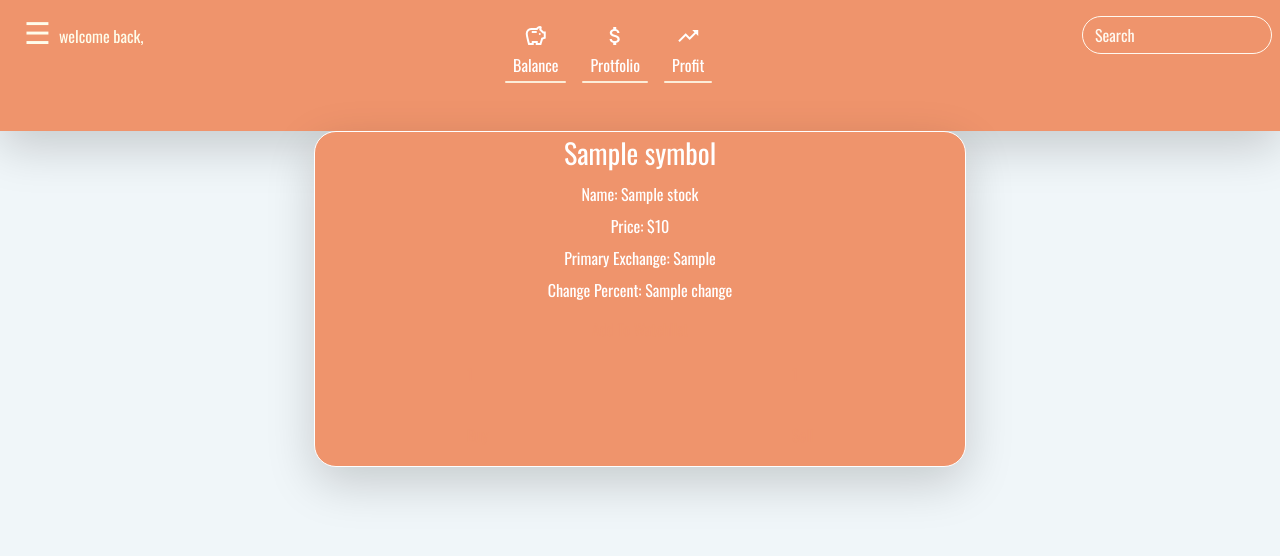
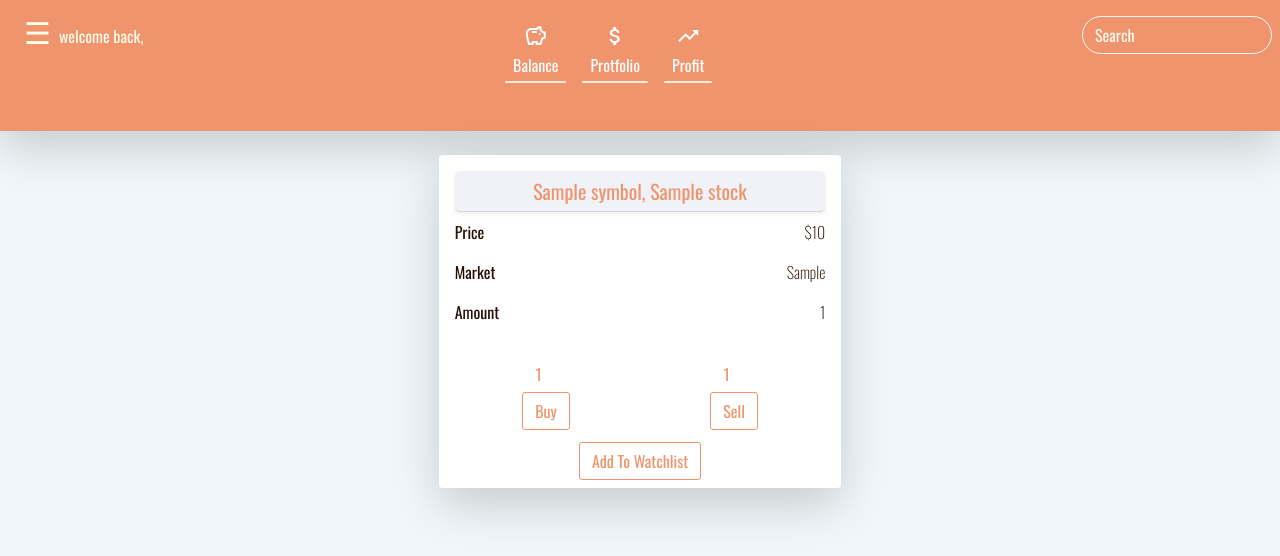
Before and after one commit to itaycohen97/Stock-Exchange, a Flask app: template templates/home.html in a window 1280 px wide. Shown: the top 556 px of the page. Run offline with Flask 2, Linux system fonts and the light colour scheme; the template is opened without the code that fills it: most values are stand-ins (such as "Sample title", 1, 10 or a date in 2020); some libraries are stand-ins or nearby versions.

Commit message:
V 2.0
New Orange UI,
Faster db Access

```diff
--- a/app.py
+++ b/app.py
@@ -29,7 +29,6 @@ def after_request(response):
     response.headers["Expires"] = 0
     response.headers["Pragma"] = "no-cache"
     return response
-
 
 # Custom filter
 app.jinja_env.filters["usd"] = usd
--- a/static/CSS/main.css
+++ b/static/CSS/main.css
@@ -109,4 +109,5 @@ h5.card-header {
   color: var(--orange);
   background: #f0f2f8;
   border-radius: 5px !important;
+  margin-bottom: 0.5rem;
 }
--- a/templates/home.html
+++ b/templates/home.html
@@ -4,7 +4,7 @@
   <div class="col">
     <div class="card border-0 shadow-lg">
       <div class="card-body">
-        <h5 class="card-header text-center shadow-sm">
+        <h5 class="card-header text-center shadow-sm orange-bg">
           {{ stock['symbol'] }}, {{ stock['name'] }}
         </h5>
         <div class="row">
--- a/templates/profile.html
+++ b/templates/profile.html
@@ -7,7 +7,7 @@
     <a href="/">Home</a>
     <a href="/watchlist">Watch List</a>
     <a href="/history">History</a>
-{#    <a href="#">Settings</a>#}
+    {# <a href="#">Settings</a>#}
   </div>
 
   <hr class="bg-dark w-75" />
@@ -48,27 +48,30 @@
             <span class="material-icons-outlined fs-4"> savings </span>
             <br />
             Balance
+          </p>
+
           <hr size="4" class="mb-0 m-2 mt-0 hr" noshade />
           <p class="mt-0">{{ session["budget"] }}</p>
-          </p>
         </li>
         <li>
           <p class="nav-link text-white pb-1 mb-0">
             <span class="material-icons-outlined fs-4"> attach_money </span>
             <br />
             Protfolio
+          </p>
+
           <hr size="4" class="mb-0 m-2 mt-0 hr" noshade />
           <p class="mt-0">{{ session["stocksmoney"] }}</p>
-          </p>
         </li>
         <li>
           <p class="nav-link text-white pb-1 mb-0">
             <span class="material-icons-outlined fs-4"> trending_up </span>
             <br />
             Profit
+          </p>
+
           <hr size="4" class="mb-0 m-2 mt-0 hr" noshade />
           <p class="mt-0">{{ session['Profit'] }}</p>
-        </p>
         </li>
       </ul>
     </div>
@@ -124,26 +127,38 @@
 </div>
 
 {% if stock %}
-<div class="row justify-content-center">
-  <div class="col-6 d-block text-center search text-white shadow-lg">
-    <p class="fs-3 m-0">{{ stock['symbol'] }}</p>
-    <p class="fs-6 m-2">Name: {{ stock['name'] }}</p>
-    <p class="fs-6 m-2">Price: ${{stock['price']}}</p>
-    <p class="fs-6 m-2">Primary Exchange: {{ stock['primaryExchange']}}</p>
-    <p class="fs-6 m-2">Change Percent: {{ stock['quote']['change'] }}</p>
-    <form action="/addwatchlist" method="post">
-      <input
-        value="{{ stock['symbol'] }}"
-        name="symbol"
-        style="display: none"
-      />
-      <button type="submit" class="btn btn-outline-success">
-        Add To Watchlist
-      </button>
-    </form>
+<div class="row row-cols-1 row-cols-md-3 g-4 m-auto justify-content-center">
+  <div class="col">
+    <div class="card border-0 shadow-lg">
+      <div class="card-body">
+        <h5 class="card-header text-center shadow-sm">
+          {{ stock['symbol'] }}, {{ stock['name'] }}
+        </h5>
         <div class="row">
-      <div class="col-6">
-        <form action="/buy" method="post" class="m-2">
+          <p class="col-3 fw-normal" style="text-align: left">Price</p>
+          <p class="col-9 fw-light" style="text-align: right">
+            ${{stock['price']}}
+          </p>
+        </div>
+        <div class="row">
+          <p class="col-4 fw-normal" style="text-align: left">Market</p>
+          <p class="col-8 fw-light" style="text-align: right">
+            {{ stock['primaryExchange']}}
+          </p>
+        </div>
+        <div class="row">
+          <p class="col-4 fw-normal" style="text-align: left">Amount</p>
+          <p class="col-8 fw-light" style="text-align: right">
+            {{ stock['stock_count'] }}
+          </p>
+        </div>
+      </div>
+
+      <ul
+        class="nav col-12 col-lg-auto my-2 justify-content-center my-md-0 text-small"
+      >
+        <li>
+          <form action="/buy" method="post" class="m-0 text-center">
             <input
               value="{{ stock['symbol'] }}"
               name="symbol"
@@ -156,14 +171,13 @@
               type="number"
               class="form-control amount text-center"
             />
-          <br />
             <button type="submit" class="btn btn-outline-success mb-1">
               Buy
             </button>
           </form>
-      </div>
-      <div class="col-6">
-        <form action="/sell" method="post" class="m-2">
+        </li>
+        <li>
+          <form action="/sell" method="post" class="m-0 text-center">
             <input
               value="{{ stock['symbol'] }}"
               name="symbol"
@@ -176,14 +190,25 @@
               min="1"
               class="form-control amount text-center"
             />
-          <br />
 
             <button type="submit" class="btn btn-outline-success mb-1">
               Sell
             </button>
           </form>
+        </li>
+      </ul>
+      <form action="/addwatchlist" method="post" class="text-center">
+        <input
+          value="{{ stock['symbol'] }}"
+          name="symbol"
+          style="display: none"
+        />
+        <button type="submit" class="btn btn-outline-success m-2">
+          Add To Watchlist
+        </button>
+      </form>
     </div>
   </div>
 </div>
-</div>
+
 {% endif %} {% endblock %}
```
Also changed, not shown: templates/watch_list.html (+75 -31 lines), vercel.json (added), 1 other file. Lines whose indentation alone changed are shown as unchanged.
